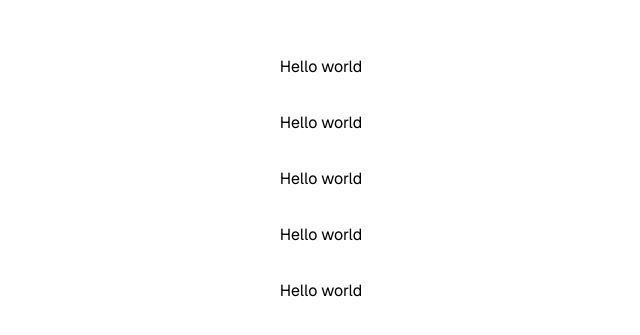
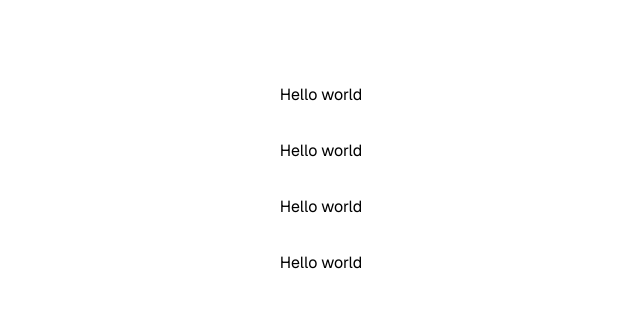
Before and after one commit to NabilRaiyan/Watch_Shop, a Next.js app in the folder watch-shop/: page / in a window 1280 px wide. Shown: the part 221-556 px from the top of the page, without its empty margins (319-959 px from the left). Built offline with nearby package versions, Linux system fonts and the light colour scheme.

Commit message:
creating project

```diff
--- a/watch-shop/app/page.tsx
+++ b/watch-shop/app/page.tsx
@@ -3,7 +3,6 @@ export default function Home() {
   return (
     <div className="grid grid-rows-[20px_1fr_20px] items-center justify-items-center min-h-screen p-8 pb-20 gap-16 sm:p-20 font-[family-name:var(--font-geist-sans)]">
       <main className="flex flex-col gap-8 row-start-2 items-center sm:items-start">
-      <h1>Hello world</h1>
       <h1>Hello world</h1>
       <h1>Hello world</h1>
       <h1>Hello world</h1>
```
